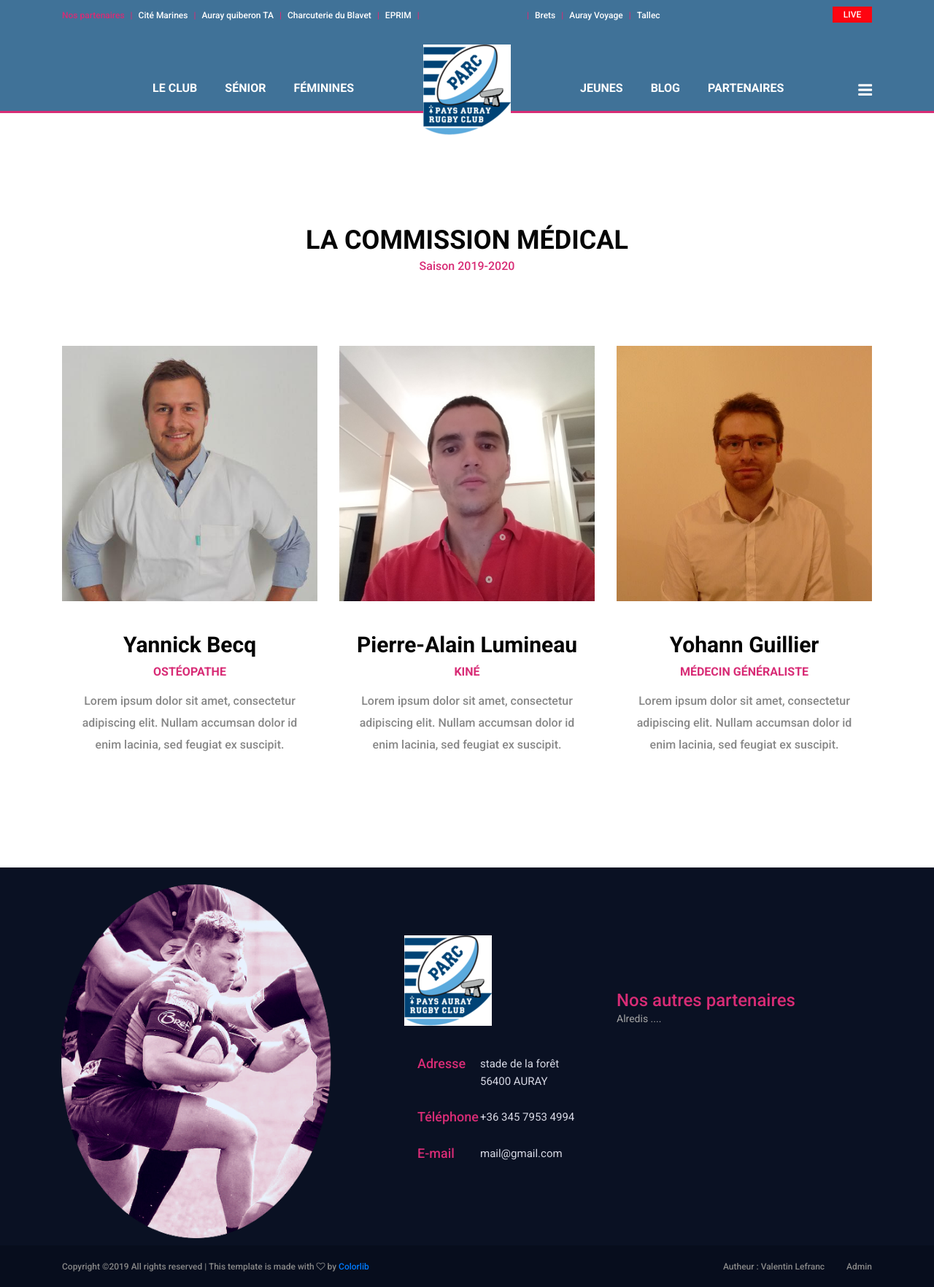
After one commit to LeCastorFou/PARCweb, a Flask app: page /medical in a window 1280 px wide. The commit adds this page. Shown: the whole page at 73% size. Run offline with Flask 2, Linux system fonts and the light colour scheme; some libraries are stand-ins or nearby versions.

Commit message:
commission med

```diff
--- a/PARC/main/routes.py
+++ b/PARC/main/routes.py
@@ -93,6 +93,10 @@ def sponsors():
 def equipements():
     return render_template('equipements.html')
 
+@main.route("/medical")
+def medical():
+    return render_template('medical.html')
+
 
 # creer un post
 
--- a/PARC/templates/layout.html
+++ b/PARC/templates/layout.html
@@ -185,7 +185,7 @@
 						<li><a href="{{ url_for('main.blog')}}">Blog</a></li>
 						<li><a href="{{ url_for('main.sponsors')}}">Partenaires</a></li>
 						<li><a href="{{ url_for('main.equipements')}}">Equipements</a></li>
-						<li><a href="#">Commission médicale</a></li>
+						<li><a href="{{ url_for('main.medical')}}">Commission médicale</a></li>
 					</ul>
 				</nav>
 				<div class="menu_links">
--- /dev/null
+++ b/PARC/templates/medical.html
@@ -0,0 +1,117 @@
+{% extends "layout.html" %}
+{%block content %}
+<title>Acceuil</title>
+
+
+
+<link rel="stylesheet" type="text/css" href="{{ url_for('static', filename='styles/main_styles.css')}}">
+
+	<!-- Home -->
+
+
+	<!-- News -->
+
+
+	<!-- Results -->
+
+	<div id ="apropos" class="results">
+		<div class="container">
+			<div class="row">
+				<div class="col">
+					<div class="section_title_container">
+						<div class="section_title text-center"><h1></h1></div>
+					</div>
+				</div>
+			</div>
+			<div class="row results_row">
+				<div class="col">
+					<!--
+					<div class="results_title_container text-center">
+						<div class="results_title">great win in finals</div>
+						<div class="results_subtitle">Mon 25 Sept, Champions League</div>
+					</div>
+				-->
+					<div class="results_container d-flex flex-row align-items-start justify-content-start">
+
+
+							<div class="result_text">
+								<p></p>
+							</div>
+
+					</div>
+				</div>
+			</div>
+		</div>
+	</div>
+
+	<!-- Team -->
+
+	<div id = "trombi" class="team">
+		<div class="container">
+			<div class="row">
+				<div class="col">
+					<div class="section_title_container text-center">
+						<div class="section_title"><h1>La Commission Médical</h1></div>
+						<div class="section_subtitle">Saison 2019-2020</div>
+					</div>
+				</div>
+			</div>
+			<div class="row team_large_row">
+
+				<!-- Team Item -->
+				<div class="col-lg-4">
+					<div class="team_large">
+						<div class="team_large_image"><img src="{{ url_for('static', filename='images/YannickOsteo.jpg')}}" alt=""></div>
+						<div class="team_large_content text-center">
+							<div class="team_large_name"><a href="#">Yannick Becq</a></div>
+							<div class="team_large_title">Ostéopathe</div>
+							<div class="team_large_text">
+								<p>Lorem ipsum dolor sit amet, consectetur adipiscing elit. Nullam accumsan dolor id enim lacinia, sed feugiat ex suscipit.</p>
+							</div>
+
+						</div>
+					</div>
+				</div>
+
+				<!-- Team Item -->
+				<div class="col-lg-4">
+					<div class="team_large">
+						<div class="team_large_image"><img src="{{ url_for('static', filename='images/AlainL.jpg')}}" alt=""></div>
+						<div class="team_large_content text-center">
+							<div class="team_large_name"><a href="#">Pierre-Alain Lumineau</a></div>
+							<div class="team_large_title">Kiné</div>
+							<div class="team_large_text">
+								<p>Lorem ipsum dolor sit amet, consectetur adipiscing elit. Nullam accumsan dolor id enim lacinia, sed feugiat ex suscipit.</p>
+							</div>
+
+						</div>
+					</div>
+				</div>
+
+				<!-- Team Item -->
+				<div class="col-lg-4">
+					<div class="team_large">
+						<div class="team_large_image"><img src="{{ url_for('static', filename='images/YohannG.jpg')}}" alt=""></div>
+						<div class="team_large_content text-center">
+							<div class="team_large_name"><a href="#">Yohann Guillier</a></div>
+							<div class="team_large_title">Médecin généraliste</div>
+							<div class="team_large_text">
+								<p> Lorem ipsum dolor sit amet, consectetur adipiscing elit. Nullam accumsan dolor id enim lacinia, sed feugiat ex suscipit.</p>
+							</div>
+
+						</div>
+					</div>
+				</div>
+
+			</div>
+
+
+		</div>
+	</div>
+
+
+	<!-- Milestones -->
+
+
+
+{% endblock content %}
```
Also changed, not shown: PARC/templates/index.html (+35 -4 lines), PARC/static/images/AlainL.jpg (added), PARC/static/images/JohK.png (added), PARC/static/images/Parc_ben.jpg (added), PARC/static/images/Parc_ben.png (deleted), PARC/static/images/YannickOsteo.jpg (added), PARC/static/images/YohannG.jpg (added), PARC/static/images/parc3.jpg (added), PARC/static/images/parclic.jpg (added), 1 other file.
